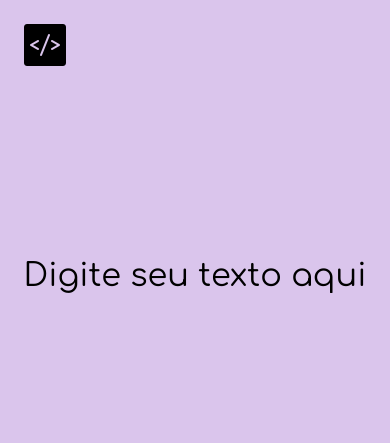
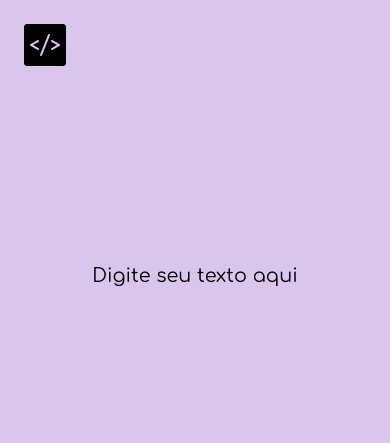
Before and after one commit to p-isabelli/desafio-one, a plain HTML site: page index.html in a window 390 px wide. Shown: the top 443 px of the page. Drawn offline with Linux system fonts and the light colour scheme.

Commit message:
fonte alterada

```diff
--- a/styles.css
+++ b/styles.css
@@ -165,4 +165,8 @@ header{
         flex-wrap: wrap;
     }
 
+    #campo-texto-input{
+        font-size: 1.2em;
+    }
+
 }
```
